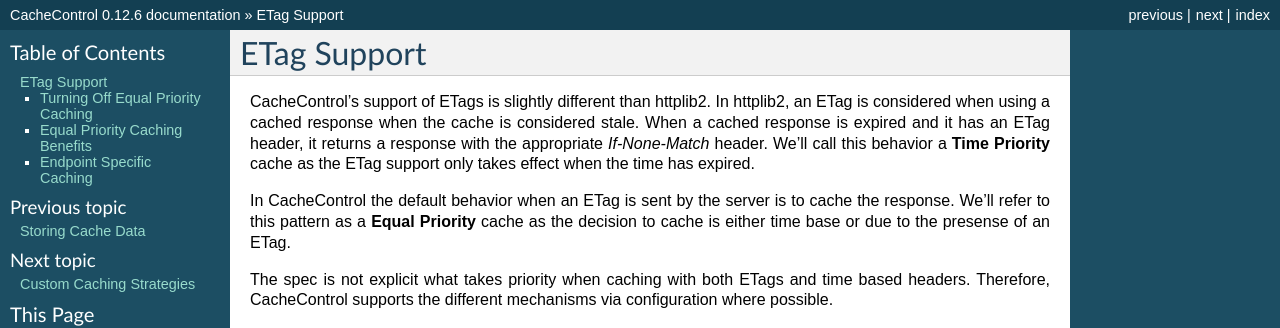
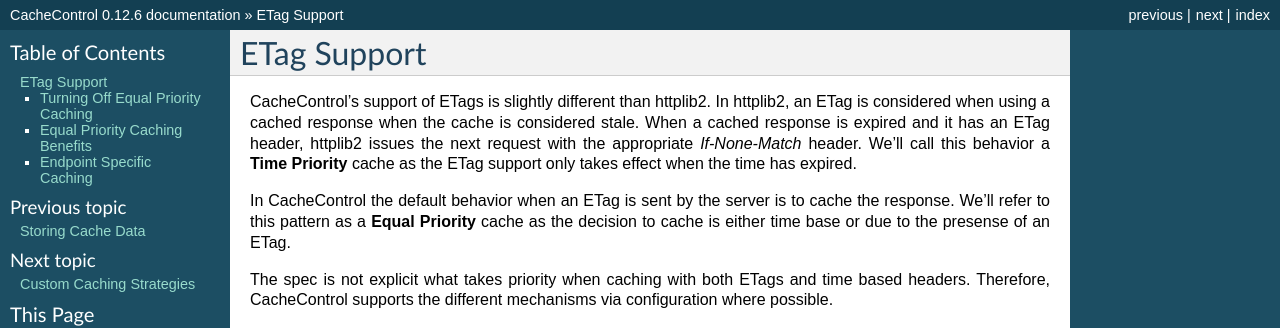
Before and after one commit to psf/cachecontrol, a Sphinx documentation site: the page built from docs/etags.rst, in a window 1280 px wide. Shown: the top 328 px of the page. Built offline with Sphinx 7.4.7, drawn with Linux system fonts in a browser that asks for light colours.

Commit message:
Clarifying pronoun. Swapping response and request
Use of "it" is ambiguous in the changed sentence and the description of httplib2 behavior w.r.t. ETag doesn't make sense.

```diff
--- a/docs/etags.rst
+++ b/docs/etags.rst
@@ -10,8 +10,8 @@
 CacheControl's support of ETags is slightly different than
 httplib2. In httplib2, an ETag is considered when using a cached
 response when the cache is considered stale. When a cached response is
-expired and it has an ETag header, it returns a response with the
-appropriate `If-None-Match` header. We'll call this behavior a **Time
+expired and it has an ETag header, httplib2 issues the next request with
+the appropriate `If-None-Match` header. We'll call this behavior a **Time
 Priority** cache as the ETag support only takes effect when the time has
 expired.
 
```
